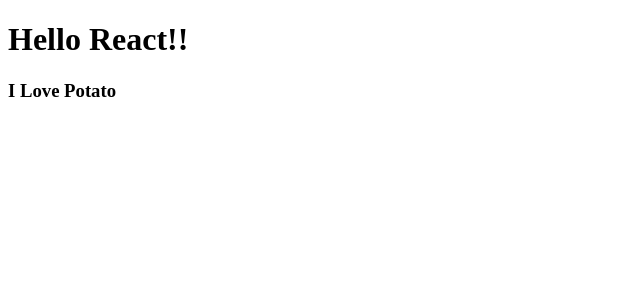
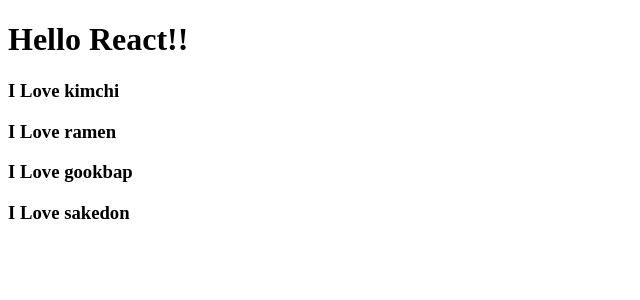
Before and after one commit to nagi0101/nomad_react_movie_app, a React (Create React App) app: page / in a window 1280 px wide. Shown: the top 300 px of the page, without its empty margins (0-640 px from the left). Built offline with nearby package versions, Linux system fonts and the light colour scheme.

Commit message:
#2.1 Reusable Components with JSX + Props

```diff
--- a/src/App.js
+++ b/src/App.js
@@ -1,10 +1,15 @@
-import Potato from "./Potato";
+function Food({ fav }) {
+  return <h3>I Love {fav}</h3>;
+}
 
 function App() {
   return (
     <div className="App">
       <h1>Hello React!!</h1>
-      <Potato />
+      <Food fav={"kimchi"} />
+      <Food fav={"ramen"} />
+      <Food fav={"gookbap"} />
+      <Food fav={"sakedon"} />
     </div>
   );
 }
--- a/src/Potato.js
+++ /dev/null
@@ -1,5 +0,0 @@
-function Potato() {
-  return <h3>I Love Potato</h3>;
-}
-
-export default Potato;
```
